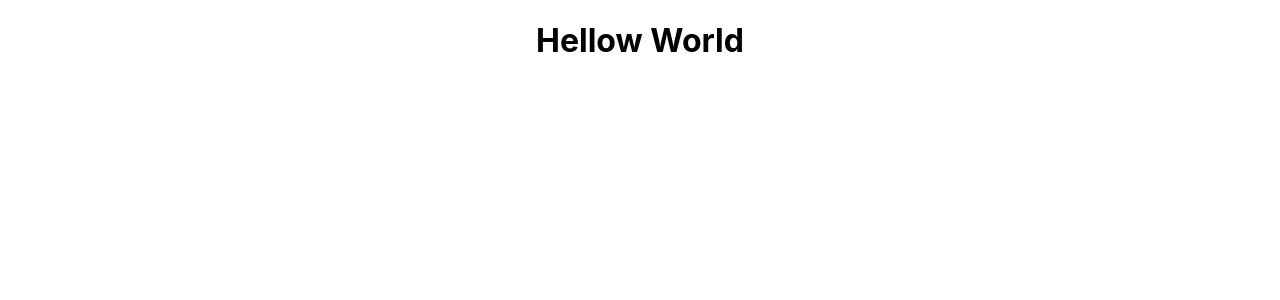
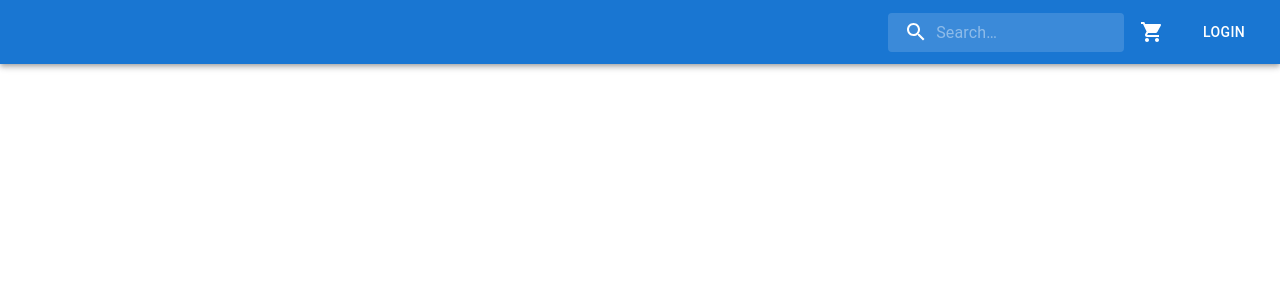
Before and after one commit to abdulladone94/e-commerce-, a React (Create React App) app: page / in a window 1280 px wide. Shown: the top 300 px of the page. Built offline with nearby package versions, Linux system fonts and the light colour scheme.

Commit message:
Setup AppBar using material UI

```diff
--- a/src/App.js
+++ b/src/App.js
@@ -1,10 +1,10 @@
 import './App.css';
+import AppBarMUI from './components/AppBarMUI'
 
 function App() {
   return (
     <div className="App">
-      <h1>Hellow World</h1>
-
+      <AppBarMUI />
     </div>
   );
 }
--- /dev/null
+++ b/src/components/AppBarMUI.js
@@ -0,0 +1,89 @@
+import * as React from 'react';
+import AppBar from '@mui/material/AppBar';
+import { styled, alpha } from '@mui/material/styles';
+import Box from '@mui/material/Box';
+import Toolbar from '@mui/material/Toolbar';
+import Typography from '@mui/material/Typography';
+import InputBase from '@mui/material/InputBase';
+import Button from '@mui/material/Button';
+import IconButton from '@mui/material/IconButton';
+import ShoppingCartIcon from '@mui/icons-material/ShoppingCart';
+import SearchIcon from '@mui/icons-material/Search';
+
+const Search = styled('div')(({ theme }) => ({
+  position: 'relative',
+  borderRadius: theme.shape.borderRadius,
+  backgroundColor: alpha(theme.palette.common.white, 0.15),
+  '&:hover': {
+    backgroundColor: alpha(theme.palette.common.white, 0.25),
+  },
+  marginRight: theme.spacing(2),
+  marginLeft: 0,
+  width: '100%',
+  [theme.breakpoints.up('sm')]: {
+    marginLeft: theme.spacing(3),
+    width: 'auto',
+  },
+}));
+
+const SearchIconWrapper = styled('div')(({ theme }) => ({
+  padding: theme.spacing(0, 2),
+  height: '100%',
+  position: 'absolute',
+  pointerEvents: 'none',
+  display: 'flex',
+  alignItems: 'center',
+  justifyContent: 'center',
+}));
+
+const StyledInputBase = styled(InputBase)(({ theme }) => ({
+  color: 'inherit',
+  '& .MuiInputBase-input': {
+    padding: theme.spacing(1, 1, 1, 0),
+    // vertical padding + font size from searchIcon
+    paddingLeft: `calc(1em + ${theme.spacing(4)})`,
+    transition: theme.transitions.create('width'),
+    width: '100%',
+    [theme.breakpoints.up('md')]: {
+      width: '20ch',
+    },
+  },
+}));
+
+
+export default function AppBarMUI() {
+  return (
+    <div className="App">
+       <Box sx={{ flexGrow: 1 }}>
+      <AppBar position="static">
+        <Toolbar>
+
+          <Typography variant="h6" component="div" sx={{ flexGrow: 1 }}>
+
+          </Typography>
+          <Search>
+            <SearchIconWrapper>
+              <SearchIcon />
+            </SearchIconWrapper>
+            <StyledInputBase
+              placeholder="Search…"
+              inputProps={{ 'aria-label': 'search' }}
+            />
+          </Search>
+          <IconButton
+            size="large"
+            edge="start"
+            color="inherit"
+            aria-label="menu"
+            sx={{ mr: 2 }}
+          >
+            <ShoppingCartIcon />
+          </IconButton>
+          <Button color="inherit">Login</Button>
+        </Toolbar>
+      </AppBar>
+    </Box>
+
+    </div>
+  );
+}
```
